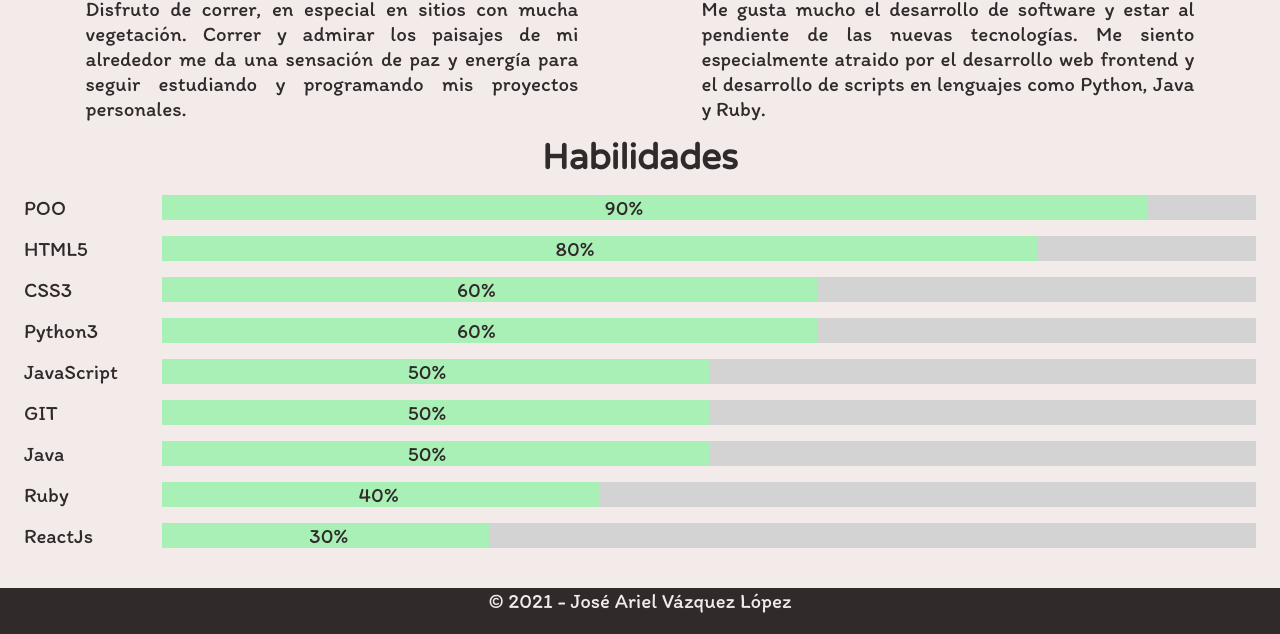
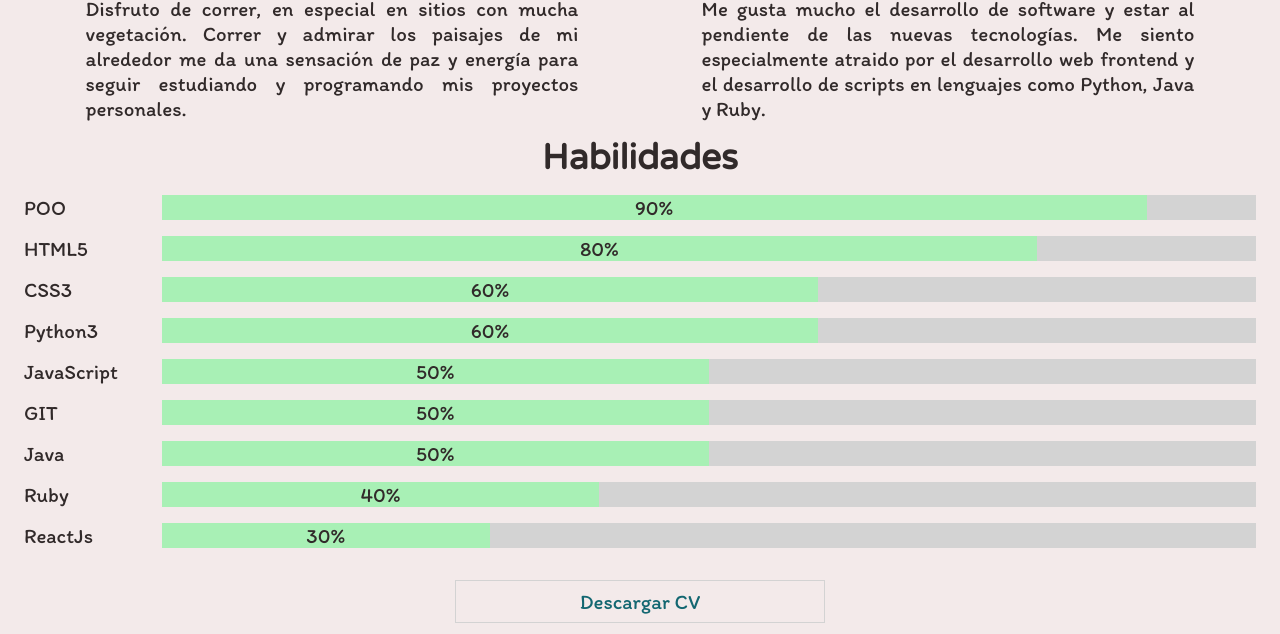
Before and after one commit to arievala/arievala.github.io, a plain HTML site: page index.html in a window 1280 px wide. Shown: the part 1841-2475 px from the top of the page. Drawn offline with Linux system fonts and the light colour scheme.

Commit message:
Se agrego el boton de descargar CV

```diff
--- a/css/styles.css
+++ b/css/styles.css
@@ -137,6 +137,11 @@ body {
     color: var(--font-color);
 }
 
+.habilidades {
+    display: flex;
+    flex-direction: column;
+    align-items: center;
+}
 
 .contenedor-habilidades {
     width: 100%;
@@ -145,7 +150,7 @@ body {
 
 }
 
-.contenedor-habilidades .p {
+.contenedor-habilidades > .p {
     width: 10%;
 }
 
@@ -224,6 +229,24 @@ body {
     order: 1;
 }
 
+.boton {
+    text-decoration: none;
+    border: 1px solid lightgray;
+    color: var(--background);
+    padding: 0.5rem 0.8rem;
+    width: 30%;
+}
+
+.boton:hover {
+    background: lightgrey;
+    transition: 0.3s;
+    border: 1px solid gray;
+}
+
+.boton:active {
+    color: var(--title-color);
+}
+
 @media screen and (max-width: 960px){
 
 
@@ -232,7 +255,7 @@ body {
         margin-bottom: 2rem;
     }
 
-    .contenedor-habilidades .p {
+    .contenedor-habilidades > .p {
         width: 15%;
     }
 
@@ -261,3 +284,9 @@ body {
     }
 
 }
+
+@media screen and (max-width: 740px){
+    .boton {
+        width: 50%;
+    }
+}
--- a/index.html
+++ b/index.html
@@ -140,6 +140,8 @@
                         </div>
                     </div>
 
+                    <a href="#" download class="boton p text-center">Descargar CV</a>
+
                 </section>
             </article>
         </main>
```
